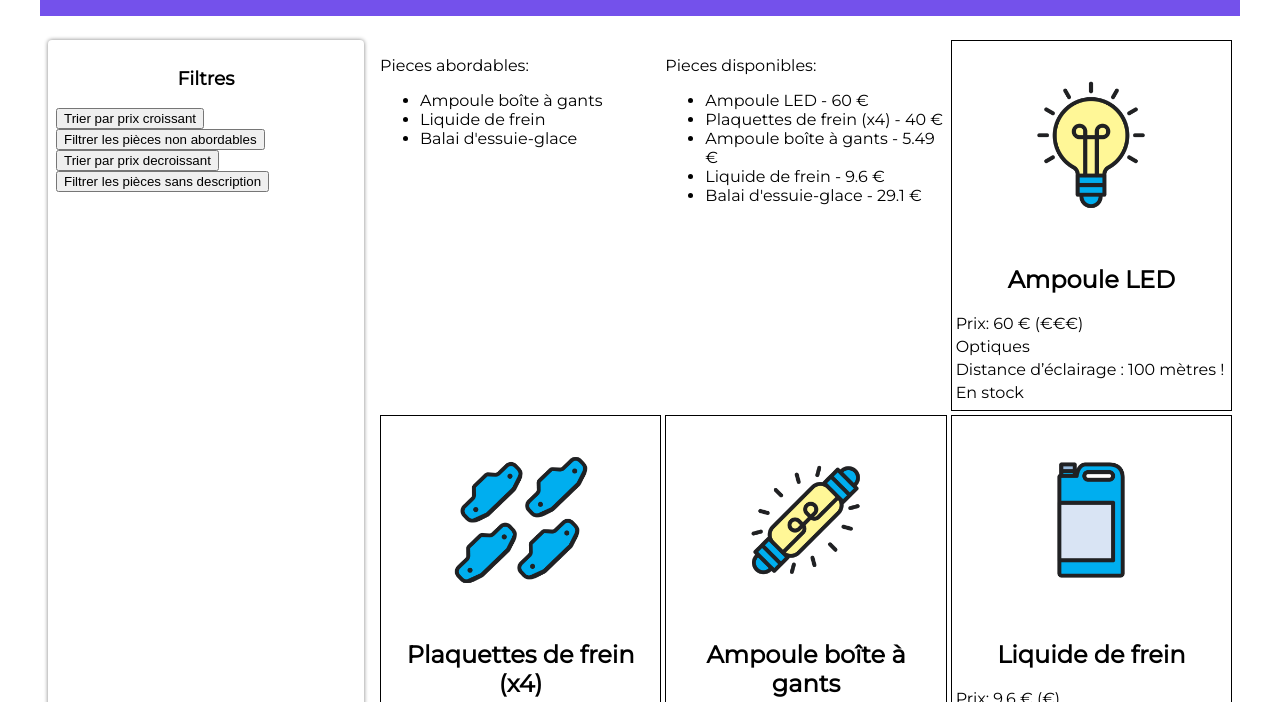
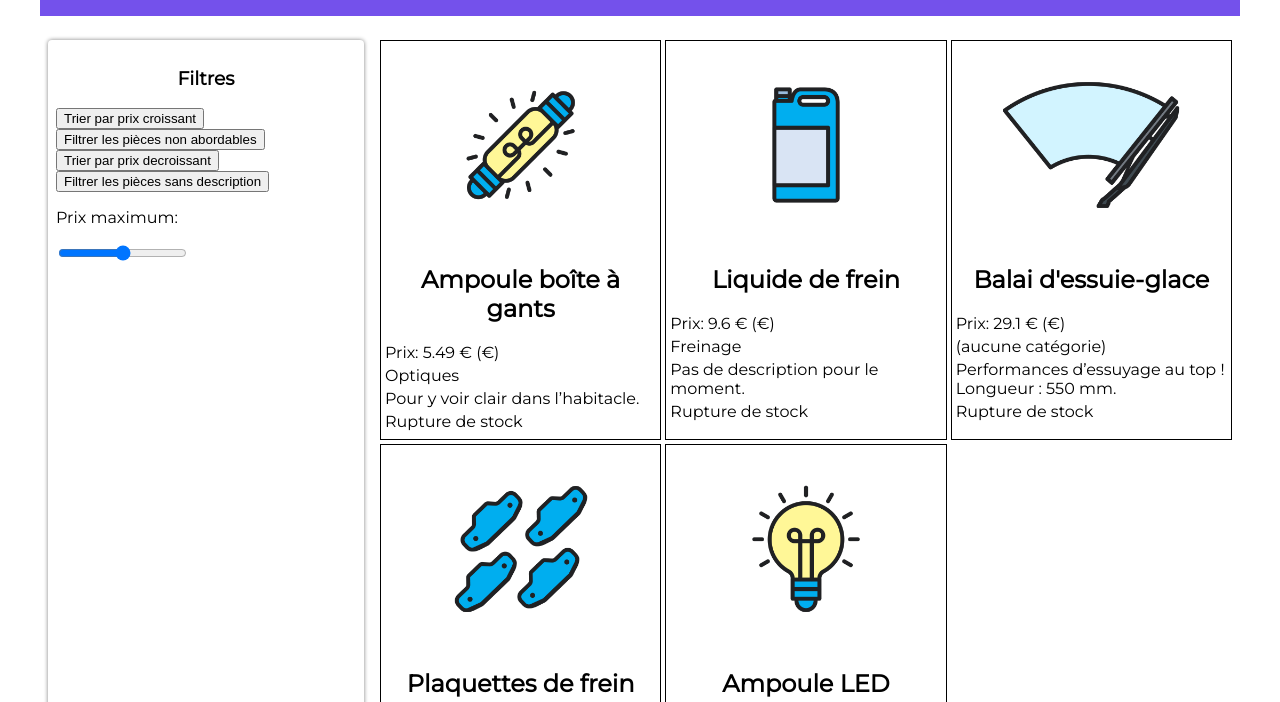
Before and after one commit to black-code1/creez-des-pages-web-dynamiques-avec-javaScript, a website: page index.html in a window 1280 px wide. Both pictures are taken after a click on the button "Trier par prix croissant". Shown: the part 98-800 px from the top of the page. Drawn offline with Linux system fonts and the light colour scheme.

Commit message:
Mettez à jour l’affichage de la page web

```diff
--- a/index.html
+++ b/index.html
@@ -22,15 +22,16 @@
 				<button class="btn-decroissant">Trier par prix decroissant</button>
 				<br>
 				<button class="btn-nodesc">Filtrer les pièces sans description</button>
+				<br>
+				<p>Prix maximum:</p>
+				<input type="range" name="prix-max" id="prix-max" min="0" max="60" step="5">
 			</section>
 
 			<!-- Fiches produits -->
 			<section class="fiches">
 				<div class="abordables">
-					<p>Pieces abordables:</p>
 				</div>
 				<div class="disponibles">
-					<p>Pieces disponibles:</p>
 				</div>
 			</section>
 		</main>
--- a/pieces.js
+++ b/pieces.js
@@ -1,19 +1,22 @@
 // Recuperation des pieces depuis le fichier JSON
+// const pieces = await fetch("pieces-auto.json").then(pieces => pieces.json())
 const reponse = await fetch('pieces-autos.json')
 const pieces = await reponse.json()
 
+// Fonction qui genere toute la page web
+function genererPieces(pieces) {
     for (let i = 0; i < pieces.length; i++) {
-    const article = pieces[i]
-    // Recuperation de l'element du DOM qui accueillera les fiches
-    const sectionFiches = document.querySelector(".fiches")
-    // Creation d'une balise dediee a une piece automobile
-    const pieceElement = document.createElement("article")
-    // Creation des balises
-    const imageElement = document.createElement("img")
-    imageElement.src = article.image
-    const nomElement = document.createElement("h2")
-    nomElement.innerText = article.nom
-    const prixElement = document.createElement("p")
+        const article = pieces[i];
+        // Récupération de l'élément du DOM qui accueillera les fiches
+        const sectionFiches = document.querySelector(".fiches");
+        // Création d’une balise dédiée à une pièce automobile
+        const pieceElement = document.createElement("article");
+        // Création des balises
+        const imageElement = document.createElement("img");
+        imageElement.src = article.image;
+        const nomElement = document.createElement("h2");
+        nomElement.innerText = article.nom;
+        const prixElement = document.createElement("p");
         prixElement.innerText = `Prix: ${article.prix} € (${article.prix < 35 ? "€" : "€€€"})`;
         const categorieElement = document.createElement("p");
         categorieElement.innerText = article.categorie ?? "(aucune catégorie)";
@@ -33,14 +36,19 @@ for (let i = 0; i < pieces.length; i++) {
         pieceElement.appendChild(descriptionElement);
         pieceElement.appendChild(stockElement);
     }
+}
 
+genererPieces(pieces);
+
+ //gestion des boutons
  const boutonTrier = document.querySelector(".btn-trier")
 boutonTrier.addEventListener("click", function () {
-    const pieceOrdonnees = Array.from(pieces);
-    pieceOrdonnees.sort(function (a, b) {
+    const piecesOrdonnees = Array.from(pieces);
+    piecesOrdonnees.sort(function (a, b) {
         return a.prix - b.prix
     })
-    console.log(pieceOrdonnees)
+    document.querySelector(".fiches").innerHTML = "";
+    genererPieces(piecesOrdonnees);
 })
 
 const boutonFiltrer = document.querySelector(".btn-filtrer")
@@ -49,7 +57,8 @@ boutonFiltrer.addEventListener("click", function () {
     const piecesFiltrees = pieces.filter( function (piece) {
         return piece.prix <= 35
     })
-    console.log(piecesFiltrees)
+    document.querySelector(".fiches").innerHTML = "";
+    genererPieces(piecesFiltrees);
 })
 
 const boutonDecroissant = document.querySelector(".btn-decroissant")
@@ -59,7 +68,8 @@ boutonDecroissant.addEventListener("click", function () {
     piecesOrdonnees.sort(function (a, b) {
         return b.prix - a.prix
     })
-    console.log(piecesOrdonnees)
+    document.querySelector(".fiches").innerHTML = "";
+    genererPieces(piecesOrdonnees);
 })
 
 const boutonNoDescription = document.querySelector(".btn-nodesc")
@@ -68,7 +78,8 @@ boutonNoDescription.addEventListener("click", function () {
     const piecesFiltrees = pieces.filter(function (piece) {
         return piece.description
     })
-    console.log(piecesFiltrees)
+    document.querySelector(".fiches").innerHTML = "";
+    genererPieces(piecesFiltrees);
 })
 const noms = pieces.map(piece => piece.nom)
 for(let i = pieces.length - 1; i >= 0; i--) {
@@ -76,6 +87,13 @@ for(let i = pieces.length - 1; i >= 0; i--) {
         noms.splice(i,1)
     }
 }
+
+console.log(noms)
+//Création de l'en-tête
+
+const pElement = document.createElement('p')
+pElement.innerText = "Pièces abordables";
+
 // Creation de la liste
 const abordablesElements = document.createElement('ul')
 // Ajout de chaque nom a la liste
@@ -106,4 +124,15 @@ for(let i=0; i < nomsDisponibles.length; i++){
     disponiblesElement.appendChild(nomElement)
 }
 
-document.querySelector('.disponibles').appendChild(disponiblesElement)
+const pElementDisponible = document.createElement('p')
+pElementDisponible.innerText = "Pièces disponibles:";
+document.querySelector('.disponibles').appendChild(pElementDisponible).appendChild(disponiblesElement)
+
+const inputPrixMax = document.querySelector('#prix-max')
+inputPrixMax.addEventListener('input', function(){
+    const piecesFiltrees = pieces.filter(function(piece){
+        return piece.prix <= inputPrixMax.value;
+    });
+    document.querySelector(".fiches").innerHTML = "";
+    genererPieces(piecesFiltrees);
+})
```
Lines whose indentation alone changed are shown as unchanged.
